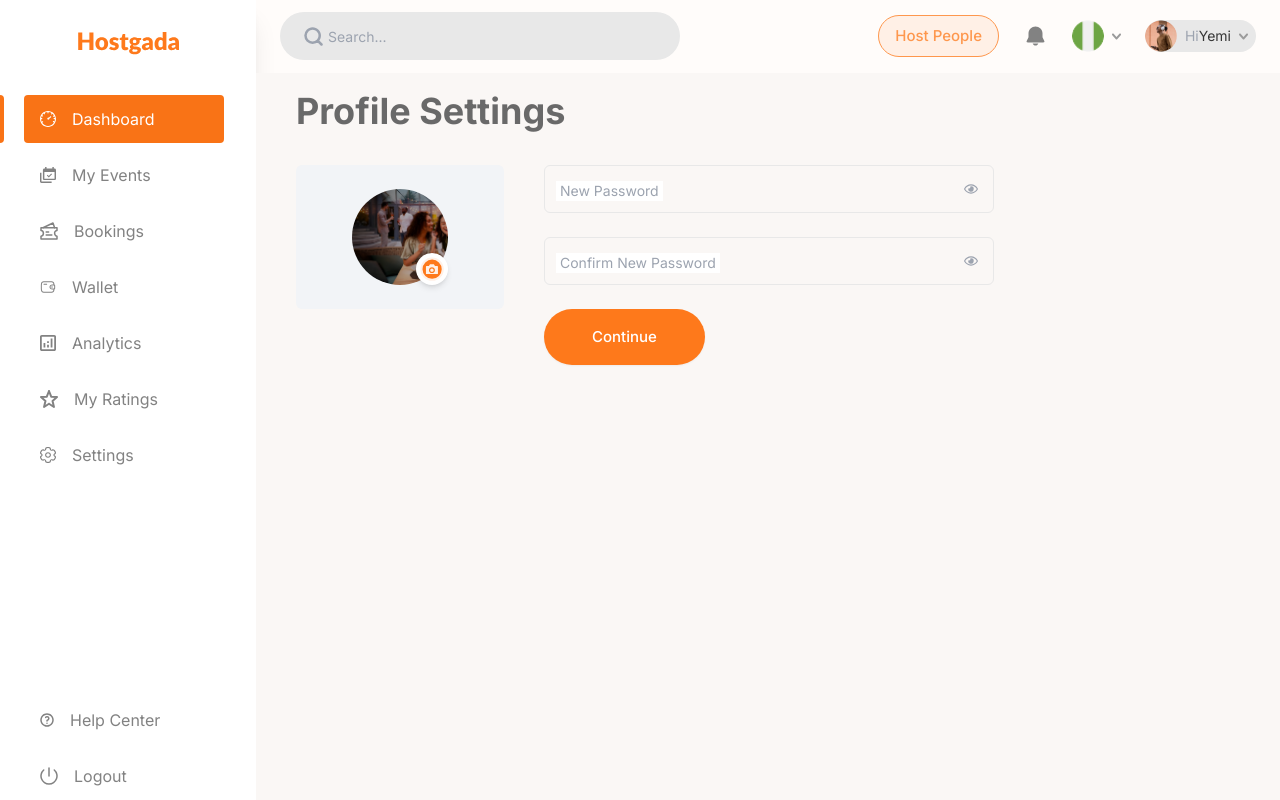
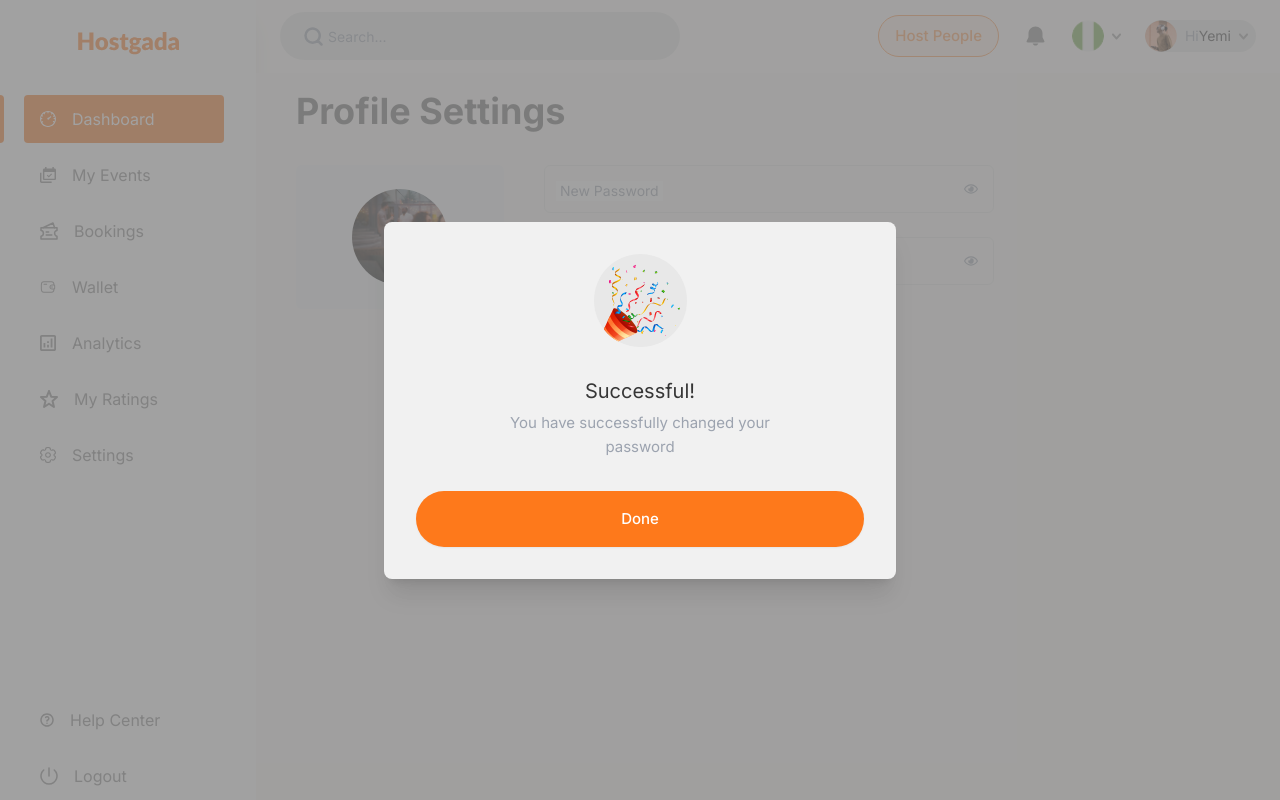
Before and after one commit to BalogunVictor/hostgada-frontend-app, a Next.js app: page /dashboard/host/settings/change-password in a window 1280 px wide. Both pictures are taken after a click on the button "Continue". Built offline with nearby package versions, Linux system fonts and the light colour scheme.

Commit message:
settings

```diff
--- a/src/app/dashboard/host/settings/change-password/page.tsx
+++ b/src/app/dashboard/host/settings/change-password/page.tsx
@@ -1,18 +1,24 @@
 'use client';
 
-import { PhotoIcon } from '@asset/icons';
+import { CongratulationsIcon, PhotoIcon } from '@asset/icons';
 import { landingPage } from '@asset/images';
 import { Button } from '@ui/Button';
+import { Modal } from '@ui/Modal';
 import { PasswordInput } from '@ui/PasswordInput';
-import { Title } from '@ui/Text';
+import { BodyText, Title } from '@ui/Text';
 import { Wrapper } from '@ui/Wrapper';
 import Image from 'next/image';
+import Link from 'next/link';
 import React, { useRef, useState } from 'react';
 import Motion from 'src/layout/motion';
+import Pages from 'src/routes/page.routes';
 
 function Page() {
   const fileInputRef = useRef<HTMLInputElement>(null);
   const [selectedImage, setSelectedImage] = useState<string | null>();
+  const [isModalOpen, setIsModalOpen] = useState(false);
+  const openModal = () => setIsModalOpen(true);
+  const closeModal = () => setIsModalOpen(false);
 
   const handleImageChange = (event: React.ChangeEvent<HTMLInputElement>) => {
     if (event.target.files && event.target.files[0]) {
@@ -27,6 +33,25 @@ function Page() {
   return (
     <Motion>
       <Wrapper dashboard>
+        <Modal isOpen={isModalOpen} onClose={closeModal}>
+          <div className="flex flex-col items-center text-center gap-8 p-4">
+            <div className="bg-gray-300 rounded-full overflow-hidden">
+              <CongratulationsIcon className="text-9xl" />
+            </div>
+            <div className="space-y-2">
+              <BodyText className="text-p3">Successful!</BodyText>
+              <BodyText className="text-gray-400">
+                You have successfully changed your
+                <br /> password
+              </BodyText>
+            </div>
+            <Link className="w-full" href={Pages.hostDashboardSettings}>
+              <Button size="lg" className="!w-full">
+                Done
+              </Button>
+            </Link>
+          </div>
+        </Modal>
         <Title dashboard>Profile Settings</Title>
         <div className="flex flex-col lg:flex-row gap-10 pt-4">
           <div className="w-52 h-36 bg-gray-100 rounded-md p-4 flex items-center justify-center relative">
@@ -57,7 +82,9 @@ function Page() {
               className="w-full mr-4"
               label="Confirm New Password"
             />
-            <Button size="lg">Continue</Button>
+            <Button onClick={openModal} size="lg">
+              Continue
+            </Button>
           </div>
         </div>
       </Wrapper>
--- a/src/app/dashboard/host/settings/page.tsx
+++ b/src/app/dashboard/host/settings/page.tsx
@@ -3,6 +3,7 @@
 import { BinIcon, InstagramIcon, PhotoIcon } from '@asset/icons';
 import { landingPage } from '@asset/images';
 import { Button } from '@ui/Button';
+import { Checkbox } from '@ui/Checkbox';
 import { Input } from '@ui/Input';
 import { PasswordInput } from '@ui/PasswordInput';
 import { Select } from '@ui/Select';
@@ -95,8 +96,31 @@ function Page() {
             </div>
           </div>
         </div>
-        <div className="">
+        <div className="text-gray-500 space-y-4">
           <Title dashboard>Newsletter</Title>
+          <Checkbox
+            className="!items-start"
+            label={
+              <div className="mt-[-4px]">
+                <BodyText className="text-p3">
+                  Send me email notifications
+                </BodyText>
+                <BodyText>
+                  Sign me up to hostgada, featuring exclusive offers, latest
+                  product info,
+                  <br /> news about upcoming events and more.
+                </BodyText>
+              </div>
+            }
+          />
+          <Checkbox
+            label={
+              <div className="mt-[-4px]">
+                I agree to receive personalized email marketing messages <br />{' '}
+                from Hostgada.
+              </div>
+            }
+          />
         </div>
       </Wrapper>
     </Motion>
--- a/src/components/common/Checkbox.tsx
+++ b/src/components/common/Checkbox.tsx
@@ -1,3 +1,4 @@
+import classNames from 'classnames';
 import React, {
   DetailedHTMLProps,
   forwardRef,
@@ -10,12 +11,13 @@ type Props = Omit<
 > & {
   label?: any;
   type?: 'radio' | 'checkbox';
+  className?: string;
 };
 
 export const Checkbox = forwardRef<HTMLInputElement, Props>(
-  ({ label, type = 'checkbox', ...rest }, ref) => {
+  ({ label, type = 'checkbox', className, ...rest }, ref) => {
     return (
-      <label className="flex items-center gap-3">
+      <div className={classNames('flex items-center gap-3', className)}>
         <input
           aria-describedby="comments-description"
           className="h-4 w-4 rounded border-gray-300 text-orange-800 focus:ring-orange-800"
@@ -26,9 +28,9 @@ export const Checkbox = forwardRef<HTMLInputElement, Props>(
           {...rest}
         />{' '}
         {label && (
-          <p className="block text-sm font-medium leading-6">{label}</p>
+          <span className="block text-sm font-medium leading-6">{label}</span>
         )}
-      </label>
+      </div>
     );
   }
 );
```
